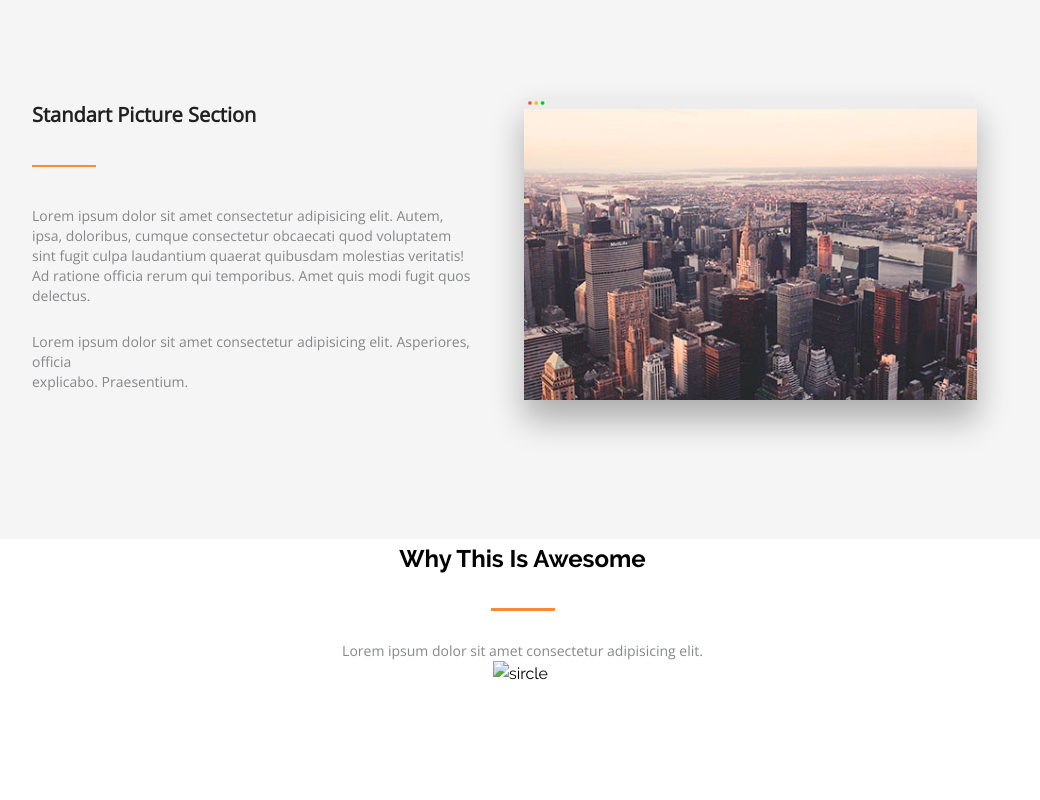
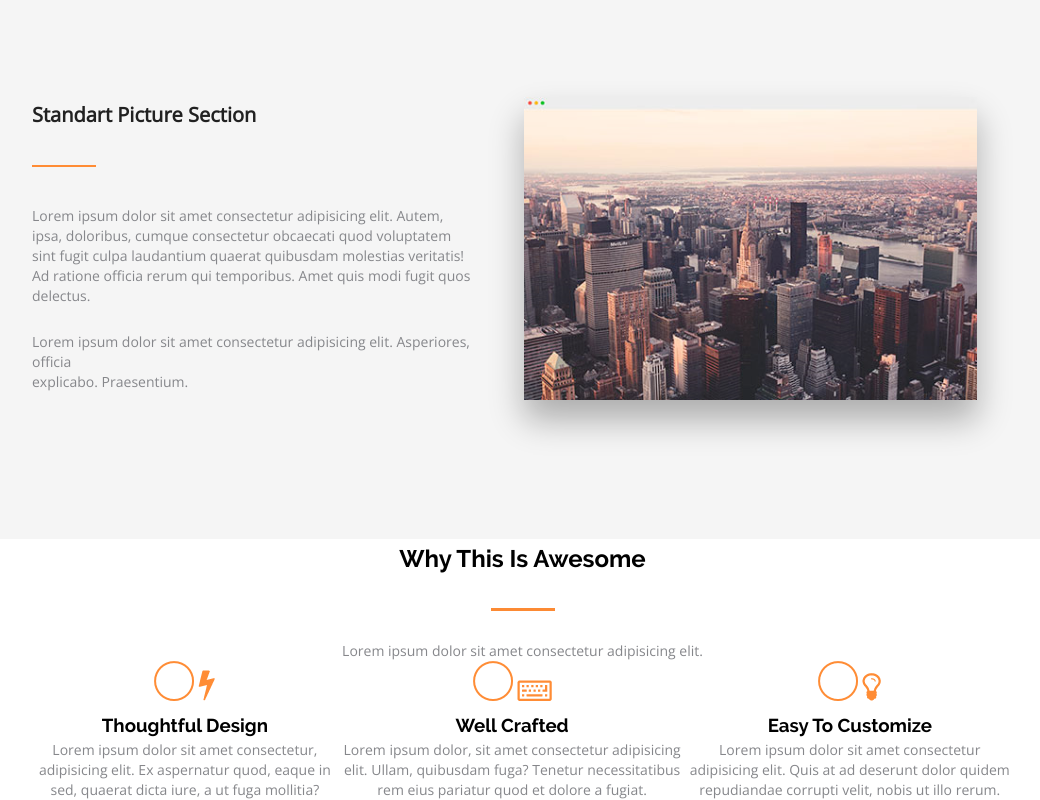
Before and after one commit to klymovy4/site, a website: page app/index.html in a window 1280 px wide. Shown: the part 2399-3199 px from the top of the page, without its empty margins (118-1158 px from the left). Before the commit the page ends 3139 px from the top, so only its background shows below. Drawn offline with nearby package versions, Linux system fonts and the light colour scheme; files that its build step writes are made by us from their sources; files whose address does not match are found by name.

Commit message:
работа на работе 18.52

```diff
--- a/app/index.html
+++ b/app/index.html
@@ -149,15 +149,30 @@
     <div class="awesome-section-content">
       <h2>Why This Is Awesome</h2>
       <hr>
-      <p>Lorem ipsum dolor sit amet consectetur adipisicing elit.</p>
+			<p>Lorem ipsum dolor sit amet consectetur adipisicing elit.</p>
+
       <div class="awesome-section-content-items">
         <div class="awesome-section-content-items-card">
-          <img src="" alt="sircle">
-          <img src="" alt="">
-          <p></p>
-        </div>
-        <div class="awesome-section-content-items-card"><img src="" alt=""><img src="" alt=""></div>
-        <div class="awesome-section-content-items-card"><img src="" alt=""><img src="" alt=""></div>
+          <img src="img/list_icon_upload_u127.png" alt="sircle">
+					<img src="img/lightning.png" alt="lightning">
+					<h3>Thoughtful Design</h3>
+          <p>Lorem ipsum dolor sit amet consectetur, adipisicing elit. Ex aspernatur quod, eaque in sed, quaerat dicta iure, a ut fuga mollitia?</p>
+				</div>
+
+        <div class="awesome-section-content-items-card">
+					<img src="img/list_icon_upload_u127.png" alt="sircle">
+					<img src="img/keyboard.png" alt="keyboard">
+					<h3>Well Crafted</h3>
+					<p>Lorem ipsum dolor, sit amet consectetur adipisicing elit. Ullam, quibusdam fuga? Tenetur necessitatibus rem eius pariatur quod et dolore a fugiat.</p>
+				</div>
+
+				<div class="awesome-section-content-items-card">
+					<img src="img/list_icon_upload_u127.png" alt="sircle">
+					<img src="img/lampa.png" alt="lampa">
+					<h3>Easy To Customize</h3>
+					<p>Lorem ipsum dolor sit amet consectetur adipisicing elit. Quis at ad deserunt dolor quidem repudiandae corrupti velit, nobis ut illo rerum.</p>
+					</div>
+
       </div>
     </div>
   </div>
--- a/app/sass/main.sass
+++ b/app/sass/main.sass
@@ -321,6 +321,10 @@ header
     line-height: 20px
 
 
+.awesome-section-content-items
+  display: flex
+  justify-content: space-between
+
 
 
 
```
Also changed, not shown: app/img/keyboard.png (added), app/img/lampa.png (added), app/img/lightning.png (added).
